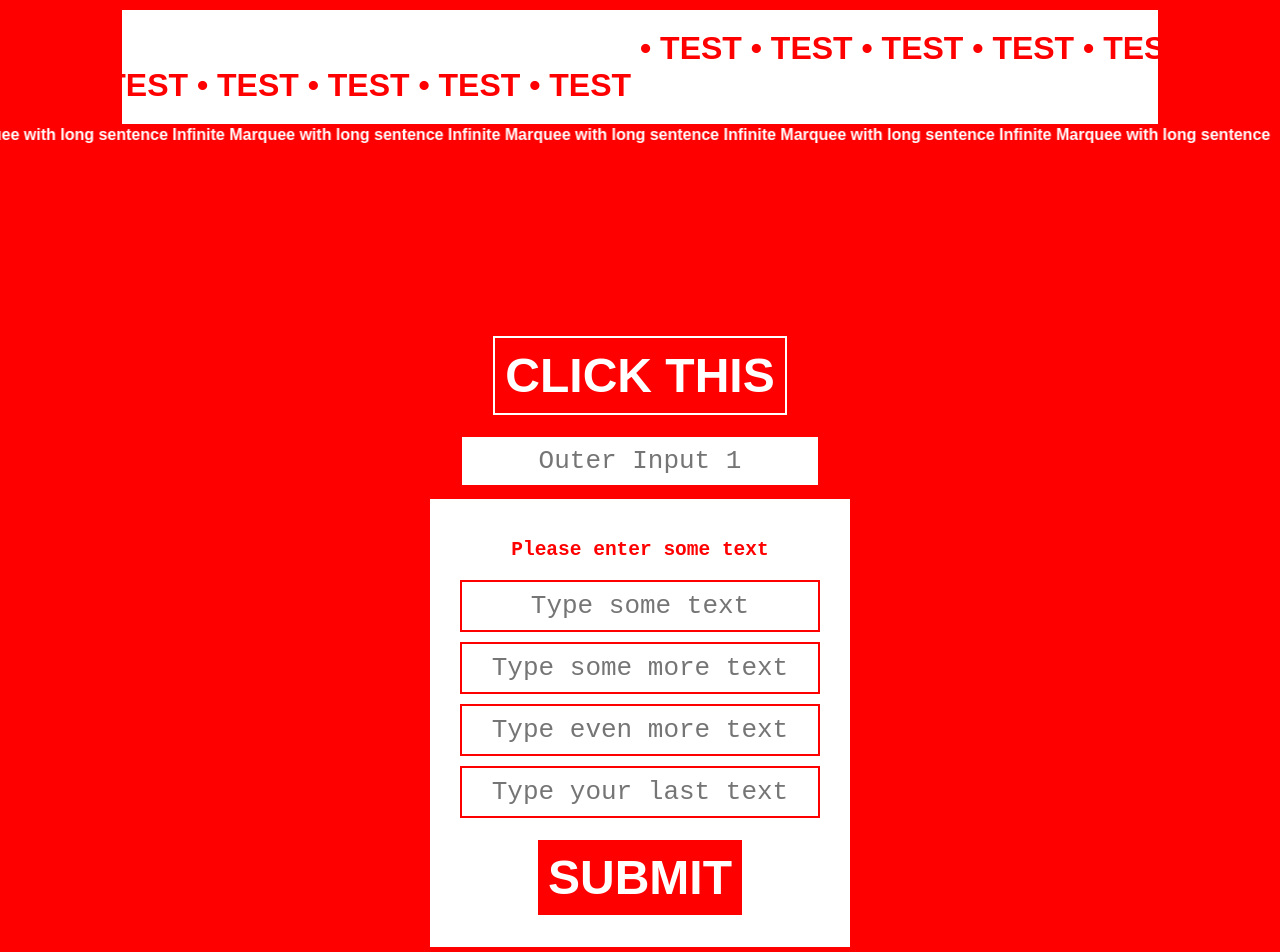
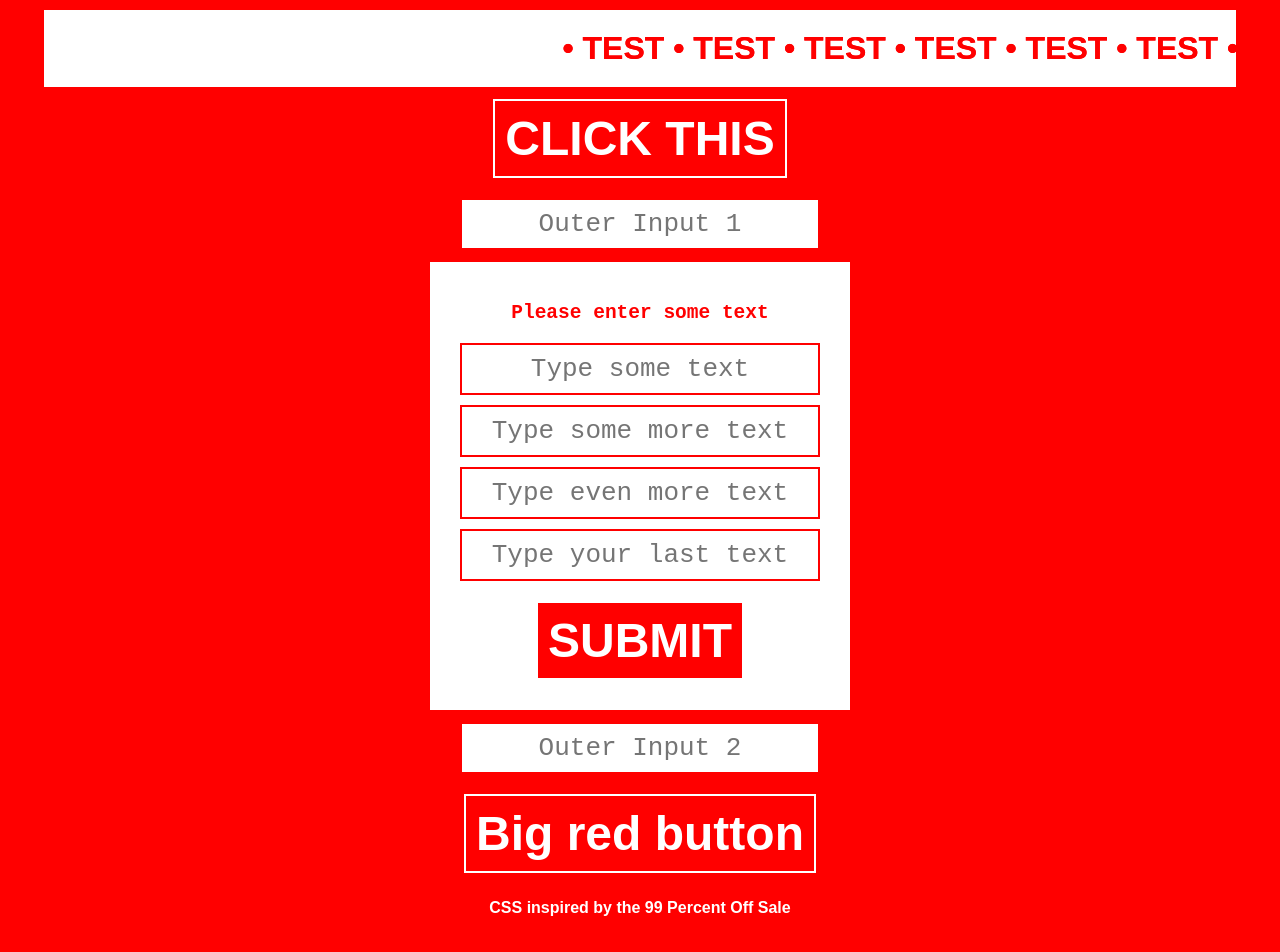
Before and after one commit to RealGSCGAMING/csa, a plain HTML site: page Web/form2.html in a window 1280 px wide. Shown: the top 952 px of the page. Drawn offline with Linux system fonts and the light colour scheme; a web font is replaced by a local one.

Commit message:
it didnt work

```diff
--- a/Web/form2.html
+++ b/Web/form2.html
@@ -107,29 +107,11 @@
         }
 
         .scrollbox {
+            display: flex;
             overflow: hidden;
             white-space: nowrap;
+            max-width: 90vw;
         }
-
-        .marquee {
-  position: relative;
-  width: 100vw;
-  max-width: 100%;
-  height: 200px;
-  overflow-x: hidden;
-}
-
-.track {
-  position: absolute;
-  white-space: nowrap;
-  will-change: transform;
-  animation: marquee 32s linear infinite;
-}
-
-@keyframes marquee {
-  from { transform: translateX(0); }
-  to { transform: translateX(-50%); }
-}
 
     </style>
 </head>
@@ -143,12 +125,6 @@
             TEST&nbsp;
         </p>
     </div>
-
-    <div class="marquee">
-  <div class="track">
-    <div class="content">&nbsp;Infinite Marquee with long sentence Infinite Marquee with long sentence Infinite Marquee with long sentence Infinite Marquee with long sentence Infinite Marquee with long sentence</div>
-  </div>
-</div>
 
     <button class="red-button">
         CLICK THIS
```
